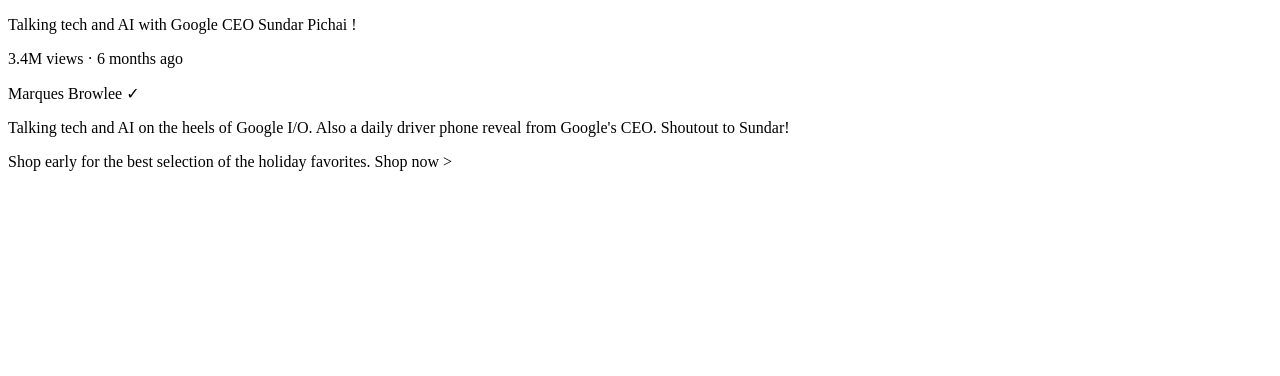
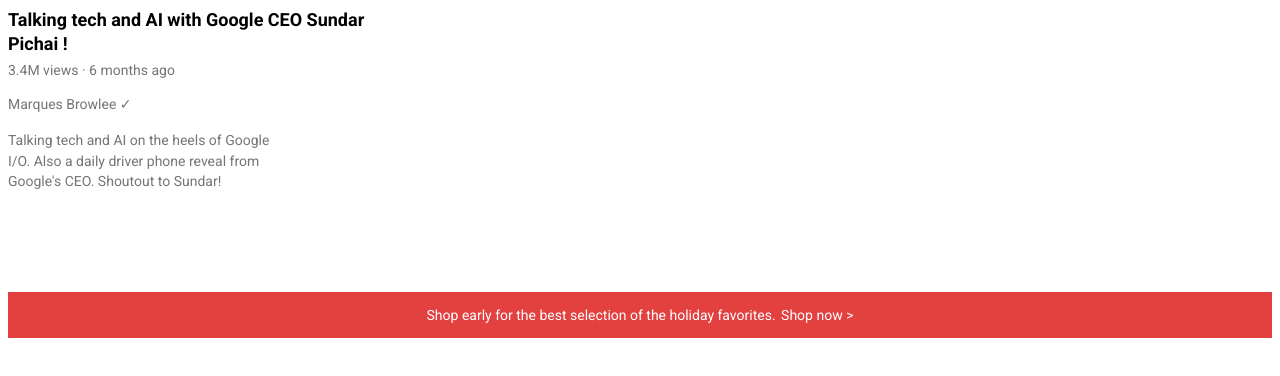
Before and after one commit to shubhamjhawar/Youtube-clone, a plain HTML site: page intro-to-html-css/text.html in a window 1280 px wide. Drawn offline with Linux system fonts and the light colour scheme.

Commit message:
"homepage"

```diff
--- a/css/text.css
+++ b/intro-to-html-css/css/text.css
@@ -1,5 +1,5 @@
   p{
-    font-family:arial,sans-serif;
+    font-family:Roboto;
     margin-top: 0;
     margin-bottom:0;
   }
--- a/text.html
+++ b/intro-to-html-css/text.html
@@ -6,7 +6,10 @@
   <meta name="viewport" content="width=device-width, initial-scale=1.0">
   <title>Text Practice</title>
 </head>
-<link rel="stylesheet" href="./css/text.css>"
+<link rel="stylesheet" href="./css/text.css">
+<link rel="preconnect" href="https://fonts.googleapis.com">
+<link rel="preconnect" href="https://fonts.gstatic.com" crossorigin>
+<link href="https://fonts.googleapis.com/css2?family=Roboto:wght@400;700&display=swap" rel="stylesheet">
 <body>
   <p class = "video-title">
     Talking tech and AI with Google CEO Sundar Pichai !
```
Also changed, not shown: intro-to-html-css/buttons.html (renamed from buttons.html), intro-to-html-css/css/buttons.css (renamed from css/buttons.css), intro-to-html-css/index.html (renamed from index.html).
